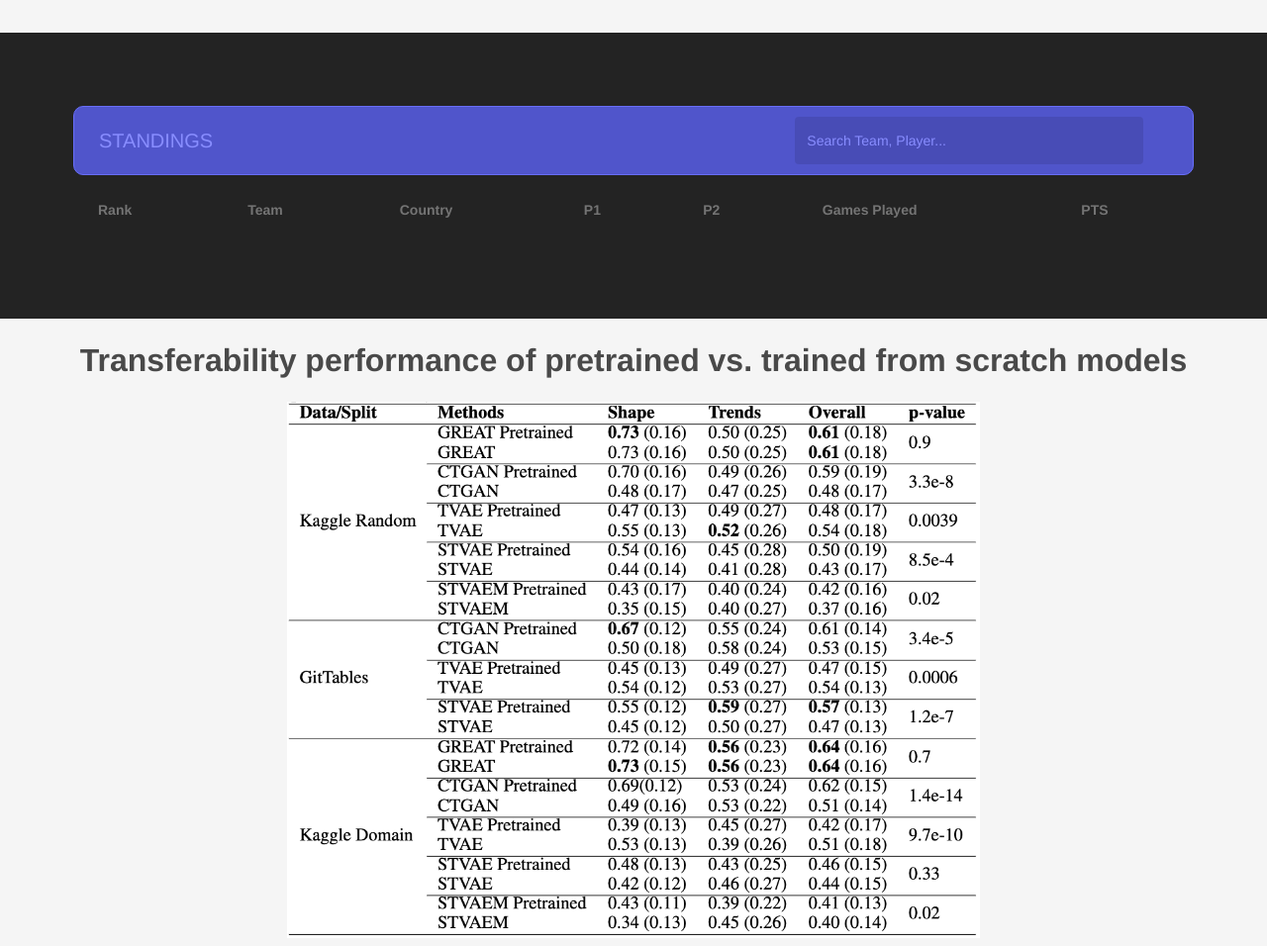
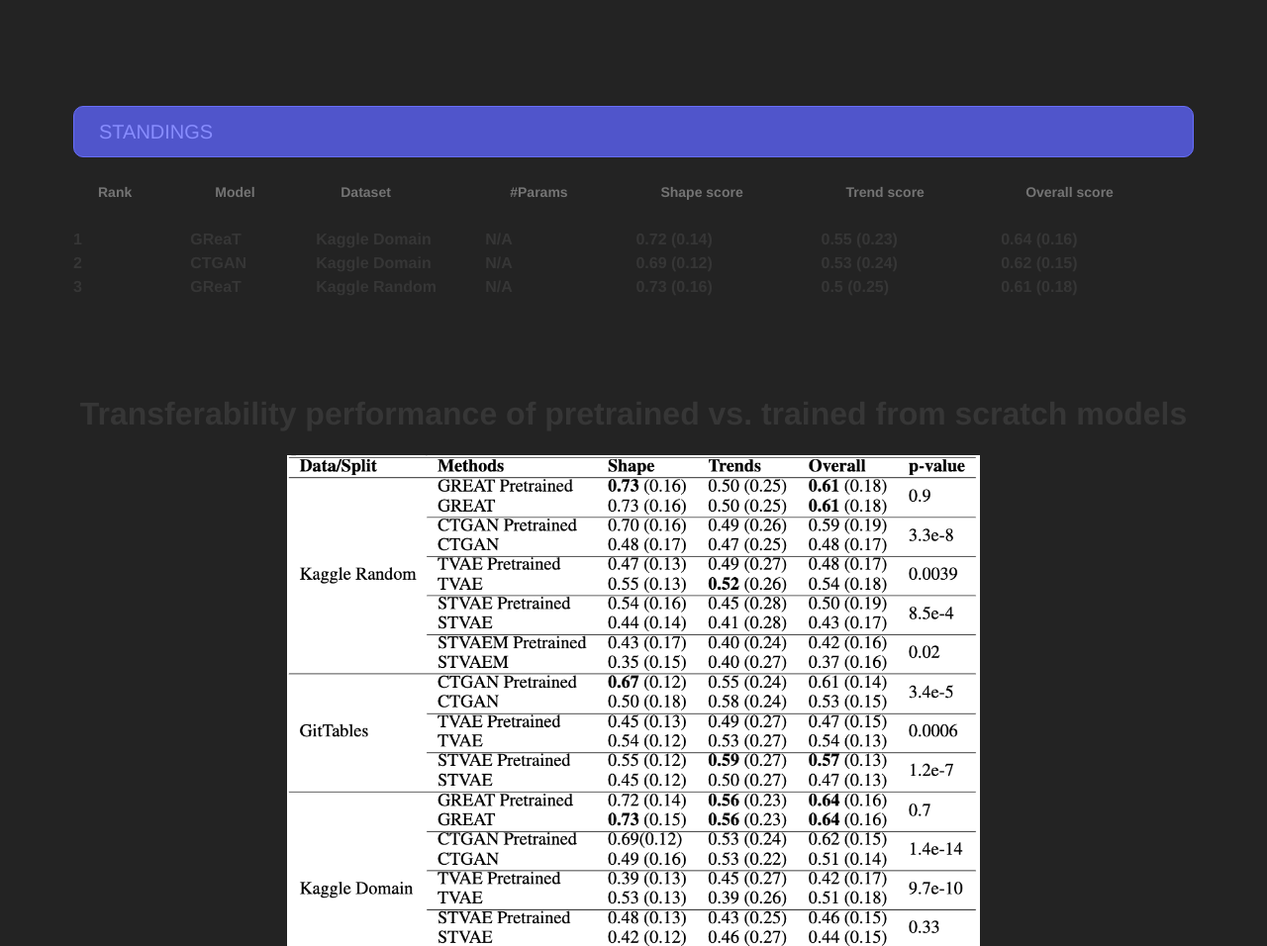
Before and after one commit to tabularfm/tabularfm.github.io, a plain HTML site: page index.html in a window 1280 px wide. Shown: the part 1415-2371 px from the top of the page at 99% size. Drawn offline with nearby package versions, Linux system fonts and the light colour scheme; some icons are missing; a web font is replaced by a local one.

Commit message:
Add sample data for leaderboard

```diff
--- a/index.html
+++ b/index.html
@@ -144,7 +144,7 @@
 <!-- End teaser video -->
 
 <!-- Paper abstract -->
-<section class="section hero is-light">
+<section class="section hero">
   <div class="container is-max-desktop">
     <div class="columns is-centered has-text-centered">
       <div class="column is-four-fifths">
@@ -169,24 +169,53 @@
           <div class="ladder-title">
           <h1>Standings</h1>
           </div>
-          <div class="ladder-search">
+          <!-- <div class="ladder-search">
             <input type="text" id="search-leaderboard" class="live-search-box" placeholder="Search Team, Player..." />
-          </div>
+          </div> -->
         </nav>
         <table id="rankings" class="leaderboard-results" width="100%">
           <thead>
             <tr>
               <th>Rank</th>
-              <th>Team</th>
-              <th>Country</th>
-              <th>P1</th>
-              <th>P2</th>
-              <th>Games Played</th>
-              <th>PTS</th>
+              <th>Model</th>
+              <th>Dataset</th>
+              <th>#Params</th>
+              <th>Shape score</th>
+              <th>Trend score</th>
+              <th>Overall score</th>
             </tr>
           </thead>
           <tbody>
-            <!-- Load SCRIMcom Leaderboard Ranings -->
+            <tr>
+              <th>1</th>
+              <th>GReaT</th>
+              <th>Kaggle Domain</th>
+              <th>N/A</th>
+              <th>0.72 (0.14)</th>
+              <th>0.55 (0.23)</th>
+              <th>0.64 (0.16)</th>
+            </tr>
+
+            <tr>
+              <th>2</th>
+              <th>CTGAN</th>
+              <th>Kaggle Domain</th>
+              <th>N/A</th>
+              <th>0.69 (0.12)</th>
+              <th>0.53 (0.24)</th>
+              <th>0.62 (0.15)</th>
+            </tr>
+
+            <tr>
+              <th>3</th>
+              <th>GReaT</th>
+              <th>Kaggle Random</th>
+              <th>N/A</th>
+              <th>0.73 (0.16)</th>
+              <th>0.5 (0.25)</th>
+              <th>0.61 (0.18)</th>
+            </tr>
+
           </tbody>
         </table>
       </section>
@@ -219,7 +248,7 @@
 </section>
 
 <!-- Experiment result table -->
-<section class="hero is-small is-light">
+<section class="hero is-small">
   <div class="hero-body">
     <div class="container is-centered has-text-centered">
       <h2 class="title is-3">Transferability performance of pretrained vs. trained from scratch models</h2>
@@ -230,7 +259,7 @@
 
 
 <!-- Image carousel -->
-<section class="hero is-small">
+<section class="hero is-small is-light">
   <div class="hero-body">
     <div class="container">
       <h2 class="title is-3">Transferability Analysis</h2>
```
